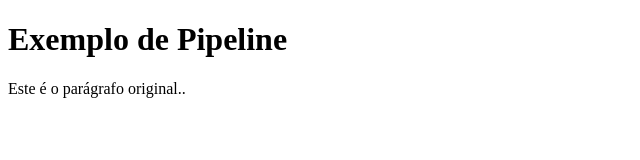
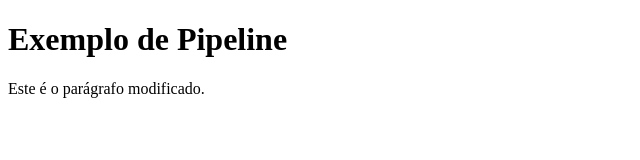
Before and after one commit to paulatoledop/exemplo_pipeline, a website: page index.html in a window 1280 px wide. Shown: the full height of the page, 0-640 px from the left. Drawn offline with Linux system fonts and the light colour scheme.

Commit message:
teste da aula

```diff
--- a/index.html
+++ b/index.html
@@ -7,6 +7,6 @@
 </head>
 <body>
     <h1>Exemplo de Pipeline</h1>
-<p>Este é o parágrafo original.. </p>
+<p>Este é o parágrafo modificado. </p>
 </body>
 </html>
```
